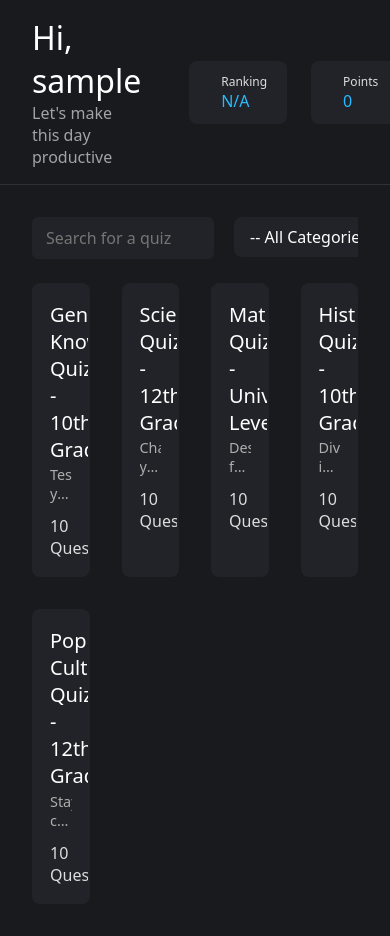
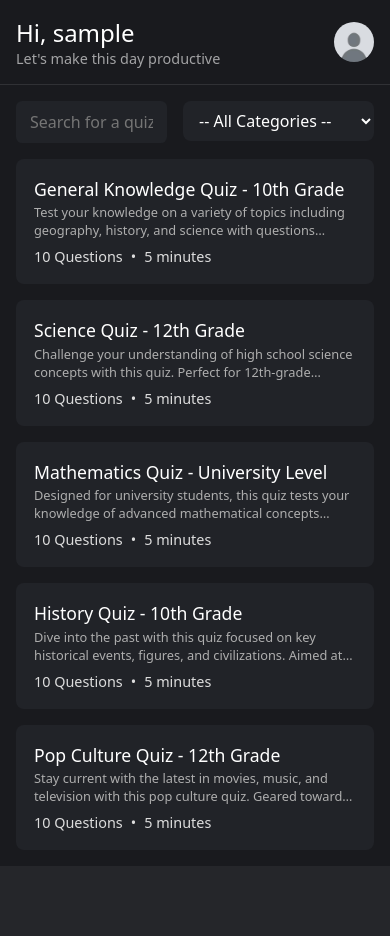
Before and after one commit to BYT-Bender/simple-quiz-app, a PHP site: page / in a window 390 px wide. After the commit the page ends 831 px from the top, so only its background shows below. Run offline with PHP 8.4, Linux system fonts and the light colour scheme; the visitor is signed in with stand-in values (Sample User, id 1); data comes from the database, SQL or seed files in the repository; data that the repository does not hold is empty; some web fonts are replaced.

Commit message:
Update style.css

```diff
--- a/assets/stylesheets/style.css
+++ b/assets/stylesheets/style.css
@@ -27,7 +27,7 @@ input, button, textarea, select {
 
 body {
     color-scheme: dark;
-    min-height: 100vh;
+    min-height: 100svh;
     height: 100svh;
     -webkit-font-smoothing: antialiased;
     background-color: #191a1e;
@@ -643,6 +643,7 @@ main.celebrate {
     & > h1 {
         font-size: 1.75rem;
         font-weight: 500;
+        text-align: center;
         /* border: 1px solid #fff; */
         margin-bottom: 2rem;
     }
@@ -790,3 +791,259 @@ table {
         }
     } */
 }
+
+
+/* .nav-btns {
+    display: flex;
+
+    & .items {
+        border: 2px solid rgba(255, 255, 255, 0.1);
+        color: rgba(255, 255, 255, 0.4);
+        padding: 0.55rem 0.75rem;
+        border-radius: 0.5rem;
+        cursor: pointer;
+        transition: 0.1s linear;
+        display: flex;
+        align-items: center;
+        gap: 0.4rem;
+        font-size: 1.1rem;
+
+        &:hover {
+            background-color: rgba(255, 255, 255, 0.1);
+            color: rgba(255, 255, 255, 0.5);
+
+            & svg {
+                stroke: rgba(255, 255, 255, 0.3);
+                fill: rgba(255, 255, 255, 0.3);
+            }
+        }
+
+        & svg {
+            height: 1rem;
+            width: 1rem;
+            stroke-width: 1;
+            stroke: rgba(255, 255, 255, 0.2);
+            fill: rgba(255, 255, 255, 0.2);
+        }
+    }
+} */
+
+
+
+
+@media only screen and (max-width: 600px) {
+    header {
+        gap: 2rem;
+        justify-content: space-between;
+        padding: 1rem;
+
+        & h1 {
+            font-size: 1.5rem;
+            font-weight: 500;
+        }
+    }
+    .greeting {
+        & h1 {
+            font-size: 1.5rem;
+        }
+        & p {
+            font-size: 0.9rem;
+        }
+    }
+
+    .profile-wrapper {
+        & .profile-image {
+            height: 2.5rem;
+        }
+    }
+
+    .ranking {
+        display: none;
+    }
+
+    main {
+        padding: 1rem;
+    }
+
+    .quiz-wrapper {
+        & .quiz-filter {
+            gap: 1rem;
+
+            & .search-bar {
+                & #search-input {
+                    width: 100%;
+                }
+            }
+
+            & .category {
+                min-width: max-content;
+            }
+        }
+
+        .quiz-container {
+            /* border: 1px solid #fff; */
+            margin-top: 1rem;
+            grid-template-columns: 1fr;
+            gap: 1rem;
+
+            & .quiz {
+                & h2 {
+                    font-size: 1.1rem;
+                }
+                & p {
+                    font-size: 0.8rem;
+                }
+
+                & .quiz-details {
+                    font-size: 0.9rem;
+                    margin-top: 0.5rem;
+                }
+            }
+        }
+    }
+
+    .quiz-info {
+        /* border: 1px solid #fff; */
+        background-color: transparent;
+        padding: 1rem;
+        height: 100%;
+        /* border-radius: 1rem; */
+        /* width: fit-content;
+        margin: 0 auto; */
+
+        & h1 {
+            font-size: 2rem;
+        }
+
+        & p {
+            font-size: 1rem;
+            margin-bottom: 2.5rem;
+            max-width: 100%;
+            margin-top: 1.5rem;
+        }
+
+        & .row {
+            padding: 0.8rem;
+            font-size: 0.9rem;
+        }
+
+        & .action-menu {
+            margin-bottom: 0;
+            margin-top: 8rem; /* Make Dynamic */
+        }
+    }
+
+
+
+
+    body:has(main.quiz-page) {
+        & > header h1 {
+            display: none;
+        }
+    }
+    main.quiz-page {
+        grid-template-columns: 1fr;
+        gap: 1rem;
+    }
+    .question-wrapper {
+        & .question {
+            font-size: 1.5rem;
+        }
+
+        & .option-wrapper {
+            /* border: 1px solid #fff; */
+            margin-top: 1.5rem;
+            display: grid;
+            grid-template-columns: 1fr;
+
+            & .option {
+                font-size: 1rem;
+            }
+        }
+    }
+
+    .question-tracker {
+        display: none;
+    }
+
+    .action-menu {
+        display: grid;
+        grid-template-columns: 1fr 1fr;
+        grid-template-rows: 1fr 1fr;
+
+        & button {
+            padding: 0.75rem 1rem;
+            font-size: 0.9rem;
+            border: 2px solid;
+            border-color: #32353c;
+            width: 100%;
+
+            &:hover {
+                background-color: #32353c;
+            }
+
+            &.review {
+                margin-left: auto;
+                border-color: #0d74e7;
+                &:hover {
+                    background-color: #0d74e7;
+                }
+            }
+            &.submit {
+                border-color: #2fbb4f;
+                &:hover {
+                    background-color: #2fbb4f;
+                }
+            }
+        }
+    }
+
+    .timer {
+        margin: 0 auto;
+    }
+
+    main.celebrate {
+        padding-bottom: 4rem;
+
+        & > h1 {
+            font-size: 1.5rem;
+            margin-bottom:0rem;
+        }
+
+        & .back-btn {
+            font-size: 1rem;
+            padding: 0.75rem 1rem;
+            border-radius: 0.4rem;
+            left: 0;
+            right: 0;
+            margin: 0 auto;
+            width: fit-content;
+
+            &:hover {
+                background-color: #0d74e7;
+                color: #fff;
+            }
+        }
+    }
+    .celebrate-wrapper {
+        background-color: transparent;
+        padding: 2rem;
+        border-radius: 2rem;
+        width: 100%;
+
+        & h1 {
+            font-size: 2rem;
+            margin-top: 2rem;
+        }
+
+        & h2 {
+            font-size: 1rem;
+            margin-top: 1.5rem;
+            padding: 0.75rem 1rem;
+        }
+
+        & .score {
+            font-size: 0.9rem;
+        }
+    }
+}
```
